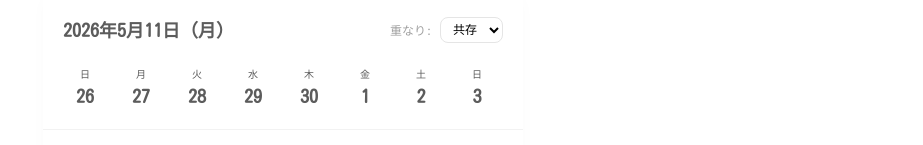
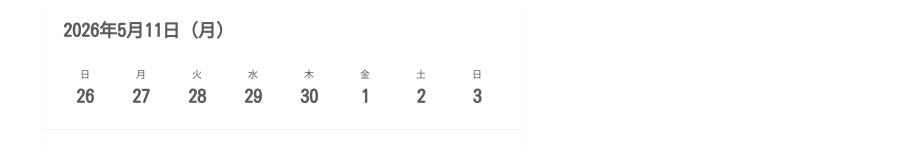
Before and after one commit to usapon-jp/usapon-days, a React (Vite) app: page / in a window 1280 px wide. Shown: the top 145 px of the page, without its empty margins (357-1280 px from the left). Built offline with nearby package versions, Linux system fonts and the light colour scheme.

Commit message:
付箋の重なり設定を設定画面に移動

```diff
--- a/src/components/ScheduleView.jsx
+++ b/src/components/ScheduleView.jsx
@@ -580,17 +580,6 @@ export default function ScheduleView({ appData, setAppData }) {
               {formattedDateString}
             </h2>
           </div>
-          <div style={{ display: 'flex', alignItems: 'center', gap: '8px' }}>
-            <span style={{ fontSize: '12px', color: 'var(--color-text-sub)' }}>重なり:</span>
-            <select
-              value={appData.overlapBehavior || 'coexist'}
-              onChange={(e) => setAppData(prev => ({ ...prev, overlapBehavior: e.target.value }))}
-              style={{ fontSize: '12px', padding: '4px 8px', borderRadius: '8px', border: '1px solid var(--color-border-dark)', backgroundColor: '#fff', cursor: 'pointer' }}
-            >
-              <option value="coexist">共存</option>
-              <option value="swap">入替</option>
-            </select>
-          </div>
         </div>
 
         <div
--- a/src/components/SettingsView.jsx
+++ b/src/components/SettingsView.jsx
@@ -64,6 +64,23 @@ export default function SettingsView({ appData, setAppData }) {
       </div>
 
       <div className="card" style={{ marginBottom: '16px' }}>
+        <h3 style={{ fontSize: '16px', fontWeight: 'bold', marginBottom: '16px' }}>付箋の重なり時の挙動</h3>
+        <div style={{ display: 'flex', alignItems: 'center', gap: '12px' }}>
+          <select
+            value={appData.overlapBehavior || 'coexist'}
+            onChange={(e) => setAppData(prev => ({ ...prev, overlapBehavior: e.target.value }))}
+            style={{ padding: '8px', borderRadius: '8px', border: '1px solid var(--color-border)', backgroundColor: '#fff', fontSize: '16px' }}
+          >
+            <option value="coexist">共存（Googleカレンダー風）</option>
+            <option value="swap">入替（場所を入れ替える）</option>
+          </select>
+        </div>
+        <p style={{ fontSize: '12px', color: 'var(--color-text-sub)', marginTop: '16px', lineHeight: '1.4' }}>
+          ※同じ時間帯に付箋が重なった場合の表示方法を設定します。
+        </p>
+      </div>
+
+      <div className="card" style={{ marginBottom: '16px' }}>
         <h3 style={{ fontSize: '16px', fontWeight: 'bold', marginBottom: '16px', color: '#E8A317' }}>👑 プレミアム機能</h3>
         {isPremium ? (
           <div style={{ backgroundColor: '#FFF9E6', padding: '16px', borderRadius: '12px', textAlign: 'center' }}>
```
